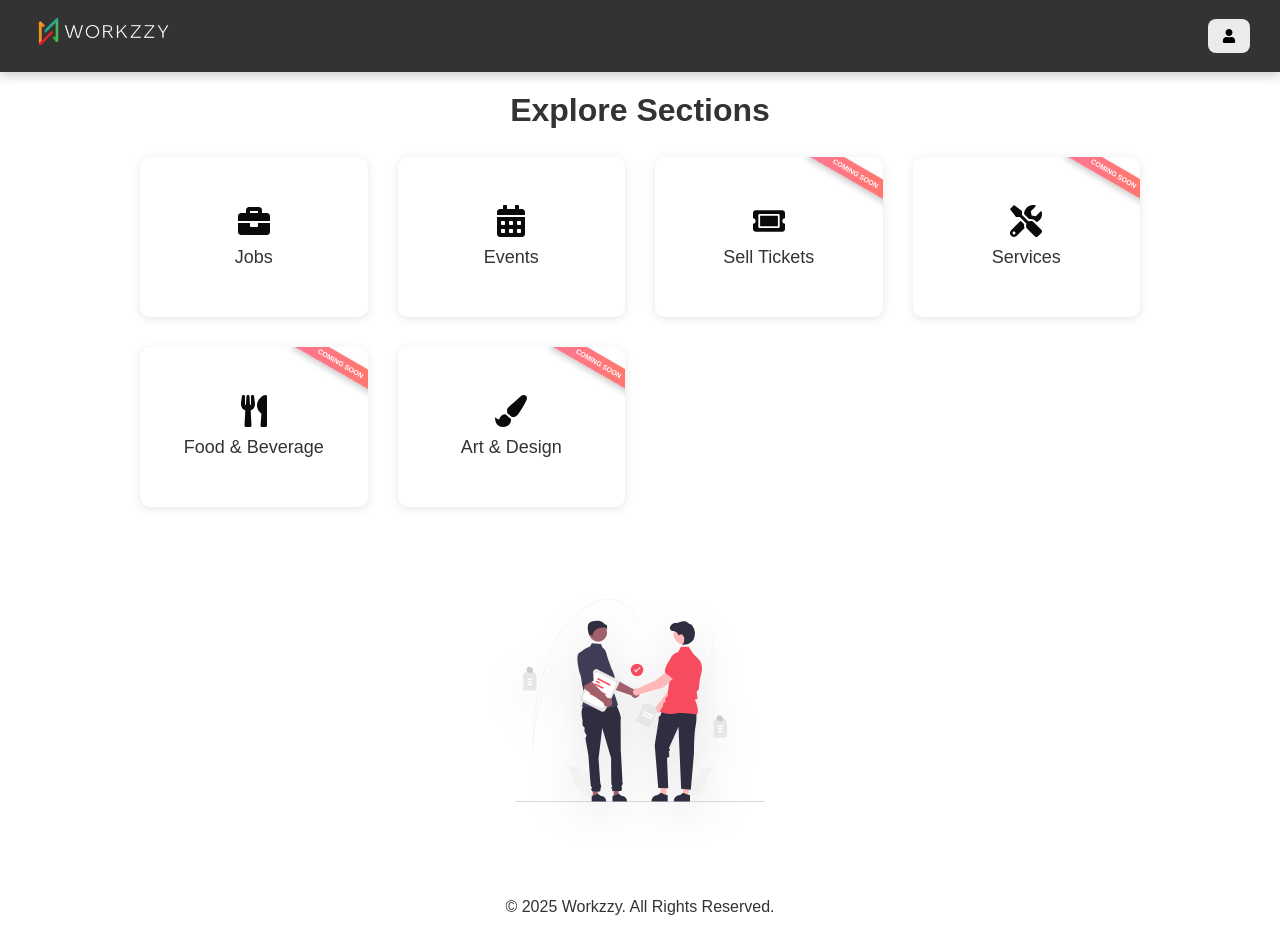
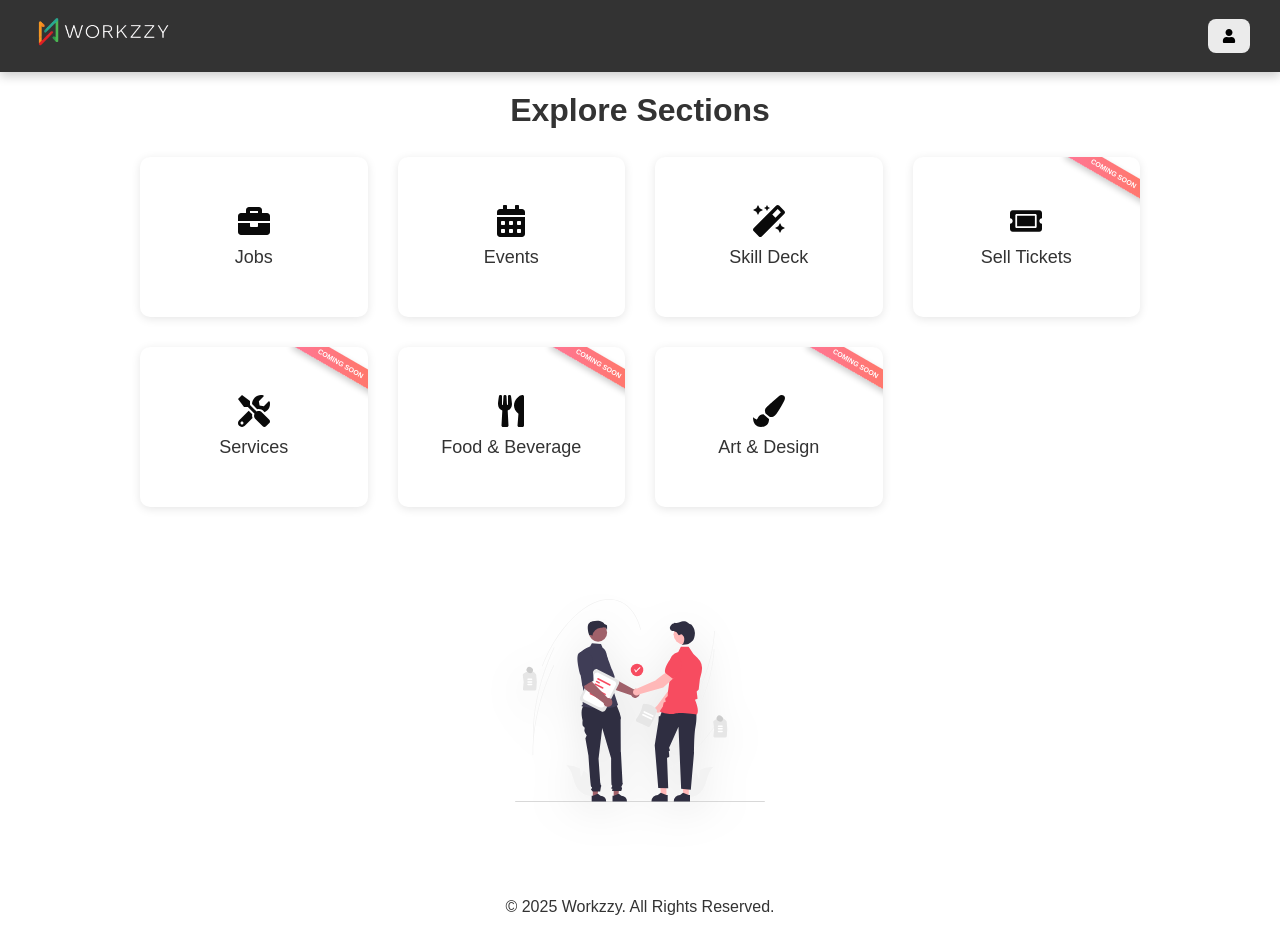
Before and after one commit to sourabhguptaji/workzzy_FE, a React (Create React App) app: page /dashboard in a window 1280 px wide. Built offline with nearby package versions, Linux system fonts and the light colour scheme; no server answers.

Commit message:
Feat: skill deck option

```diff
--- a/src/components/HomePageDashboard/Index.js
+++ b/src/components/HomePageDashboard/Index.js
@@ -2,7 +2,7 @@ import React from 'react';
 import styled from 'styled-components';
 import Navbar from '../dashboard/AdminNavbar';
 import { motion } from "framer-motion";
-import { FaBriefcase, FaCalendarAlt, FaTicketAlt, FaTools, FaCar, FaUtensils, FaShoppingCart, FaUsers, FaHeart, FaMusic, FaFilm, FaPaintBrush, FaDumbbell, FaLaptop, FaGraduationCap, FaHome, FaBaby, FaPaw, FaBook, FaHospital } from 'react-icons/fa';
+import { FaBriefcase, FaCalendarAlt, FaTicketAlt, FaTools, FaMagic, FaUtensils, FaShoppingCart, FaUsers, FaHeart, FaMusic, FaFilm, FaPaintBrush, FaDumbbell, FaLaptop, FaGraduationCap, FaHome, FaBaby, FaPaw, FaBook, FaHospital } from 'react-icons/fa';
 import { useNavigate } from 'react-router-dom';
 import bussiness_deal from '../../assets/images/bussiness_deal.svg'
 import Footer from '../Footer/Index';
@@ -10,6 +10,7 @@ import Footer from '../Footer/Index';
 const categories = [
   { icon: <FaBriefcase />, name: 'Jobs' , live: true},
   { icon: <FaCalendarAlt />, name: 'Events' , live: true},
+  { icon: <FaMagic />, name: 'Skill Deck' , live: true, link: process.env.REACT_APP_SKILL_DECK_URL + '?auth=' + localStorage.getItem('workzzy_token')},
   { icon: <FaTicketAlt />, name: 'Sell Tickets' , live: false},
   { icon: <FaTools />, name: 'Services' , live: false},
   { icon: <FaUtensils />, name: 'Food & Beverage' , live: false},
@@ -123,7 +124,15 @@ const HomePageDashboard = () => {
         <h1>Explore Sections</h1>
         <CategoryGrid>
           {categories.map((category, index) => (
-            <CategoryCard key={index} onClick={() => category.live && navigate(`/dashboard/${category?.name}`)}>
+            <CategoryCard key={index}   onClick={() => {
+              if (category.live) {
+                if (category?.link) {
+                  window.location.href = category.link; // Redirects to an external platform
+                } else {
+                  navigate(`/dashboard/${category?.name}`); // Navigates within the app
+                }
+              }
+            }}>
               {category.icon}
               <span>{category.name}</span>
               {!category.live && <ComingSoonBadge>Coming Soon</ComingSoonBadge>}
```
